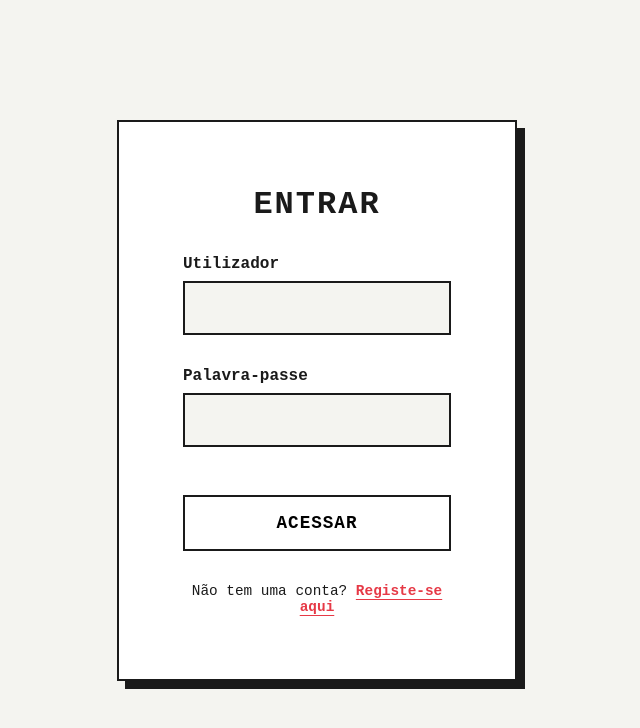
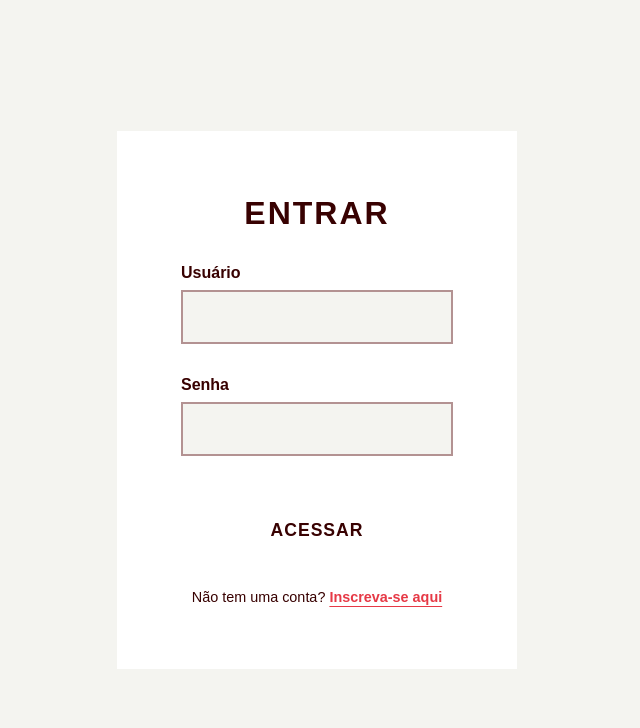
Before and after one commit to JonasGMaia/clone_twitter, a React (Vite) app in the folder frontend/: page /login in a window 1280 px wide. Shown: the top 728 px of the page, without its empty margins (323-963 px from the left). Built offline with nearby package versions, Linux system fonts and the light colour scheme; no server answers.

Commit message:
changing styles

```diff
--- a/frontend/src/pages/Home.tsx
+++ b/frontend/src/pages/Home.tsx
@@ -68,7 +68,7 @@
             <ComposeTextArea
                 value={newTweetContent}
                 onChange={(e) => setNewTweetContent(e.target.value)}
-                placeholder="O que está a acontecer?"
+                placeholder="E aí, qual a boa?"
                 maxLength={280}
             />
             <ComposeAction style={{ justifyContent: 'space-between', alignItems: 'center' }}>
--- a/frontend/src/pages/Login.tsx
+++ b/frontend/src/pages/Login.tsx
@@ -41,7 +41,7 @@
             <Title>Entrar</Title>
             <form onSubmit={handleSubmit}>
             <InputGroup>
-                <Label htmlFor="username">Utilizador</Label>
+                <Label htmlFor="username">Usuário</Label>
                 <Input
                 type="text"
                 id="username"
@@ -52,7 +52,7 @@
             </InputGroup>
 
             <InputGroup>
-                <Label htmlFor="password">Palavra-passe</Label>
+                <Label htmlFor="password">Senha</Label>
                 <Input
                 type="password"
                 id="password"
@@ -70,7 +70,7 @@
             </form>
 
             <AuthFooter>
-                Não tem uma conta? <StyledLink to="/register">Registe-se aqui</StyledLink>
+                Não tem uma conta? <StyledLink to="/register">Inscreva-se aqui</StyledLink>
             </AuthFooter>
         </AuthBox>
         </AuthContainer>
--- a/frontend/src/pages/Profile.tsx
+++ b/frontend/src/pages/Profile.tsx
@@ -77,7 +77,7 @@
         }
     };
 
-    if (!profile) return <ProfileContainer>A carregar informações...</ProfileContainer>;
+    if (!profile) return <ProfileContainer>Carregando suas informações...</ProfileContainer>;
 
     return (
         <>
@@ -105,7 +105,7 @@
             <DisplayName>{profile.first_name || profile.username}</DisplayName>
             <Username>@{profile.username}</Username>
 
-            <BioText>{profile.bio || 'Espaço em branco... Adicione uma biografia.'}</BioText>
+            <BioText>{profile.bio || 'Esta é a bio. Fale sobre você!'}</BioText>
 
             <StatsRow>
             <span><strong>{profile.following_count}</strong> Seguindo</span>
@@ -149,7 +149,7 @@
                 />
                 </InputGroup>
 
-                <SubmitButton type="submit">Guardar Alterações</SubmitButton>
+                <SubmitButton type="submit">Salvar Alterações</SubmitButton>
             </form>
             </ProfileContainer>
         )}
--- a/frontend/src/styles/AuthStyles.ts
+++ b/frontend/src/styles/AuthStyles.ts
@@ -14,9 +14,10 @@
     width: 100%;
     max-width: 400px;
     padding: ${(props) => props.theme.spacing.xlarge};
-    border: ${(props) => props.theme.borders.thickness} solid ${(props) => props.theme.colors.border};
+    // border: ${(props) => props.theme.borders.thickness} solid ${(props) => props.theme.colors.border};
+    border: none;
     background-color: ${(props) => props.theme.colors.surface};
-    box-shadow: 8px 8px 0px ${(props) => props.theme.colors.border}; /* Sombra sólida para o toque retrô */
+    // box-shadow: 8px 8px 0px ${(props) => props.theme.colors.border}; /* Sombra sólida para o toque retrô */
     `;
 
     export const Title = styled.h1`
@@ -58,6 +59,7 @@
     text-transform: uppercase;
     letter-spacing: 1px;
     margin-top: ${(props) => props.theme.spacing.medium};
+    color: ${(props) => props.theme.colors.text};
     `;
 
         export const AuthFooter = styled.div`
--- a/frontend/src/styles/FeedStyles.ts
+++ b/frontend/src/styles/FeedStyles.ts
@@ -3,7 +3,9 @@
 
     export const FeedHeader = styled.header`
     padding: ${(props) => props.theme.spacing.medium};
-    border-bottom: ${(props) => props.theme.borders.thickness} solid ${(props) => props.theme.colors.border};
+    // border-bottom: ${(props) => props.theme.borders.thickness} solid ${(props) => props.theme.colors.border};
+    background-color: ${(props) => props.theme.colors.text};
+    color: ${(props) => props.theme.colors.background};
     font-weight: bold;
     text-transform: uppercase;
     letter-spacing: 2px;
--- a/frontend/src/styles/GlobalStyles.ts
+++ b/frontend/src/styles/GlobalStyles.ts
@@ -11,8 +11,7 @@
     body {
         background-color: ${(props) => props.theme.colors.background};
         color: ${(props) => props.theme.colors.text};
-        font-family: 'Courier New', Courier, monospace; /* Tipografia monoespaçada para o toque retrô, pode trocar se preferir */
-        -webkit-font-smoothing: antialiased;
+        font-family: 'opensans', sans-serif;
     }
 
     a {
@@ -23,7 +22,8 @@
     button {
         cursor: pointer;
         font-family: inherit;
-        border: ${(props) => props.theme.borders.thickness} solid ${(props) => props.theme.colors.border};
+        // border: ${(props) => props.theme.borders.thickness} solid ${(props) => props.theme.colors.border};
+        border: none;
         background-color: transparent;
         transition: all 0.2s ease-in-out;
 
--- a/frontend/src/styles/LayoutStyles.ts
+++ b/frontend/src/styles/LayoutStyles.ts
@@ -11,7 +11,8 @@
 
     export const Sidebar = styled.aside`
     width: 250px;
-    border-right: ${(props) => props.theme.borders.thickness} solid ${(props) => props.theme.colors.border};
+    // border-right: ${(props) => props.theme.borders.thickness} solid ${(props) => props.theme.colors.border};
+    border: none;
     padding: ${(props) => props.theme.spacing.large};
     display: flex;
     flex-direction: column;
@@ -20,7 +21,8 @@
 
     export const MainContent = styled.main`
     flex: 1;
-    border-right: ${(props) => props.theme.borders.thickness} solid ${(props) => props.theme.colors.border};
+        // border-right: ${(props) => props.theme.borders.thickness} solid ${(props) => props.theme.colors.border};
+    border: none;
     `;
 
     export const NavLink = styled(Link)`
--- a/frontend/src/styles/ProfileStyles.ts
+++ b/frontend/src/styles/ProfileStyles.ts
@@ -21,7 +21,7 @@
     export const AvatarBlock = styled.div`
     width: 120px;
     height: 120px;
-    background-color: ${(props) => props.theme.colors.background};
+    background-color: ${(props) => props.theme.colors.border};
     border: ${(props) => props.theme.borders.thickness} solid ${(props) => props.theme.colors.border};
     position: absolute;
     bottom: -60px;
--- a/frontend/src/styles/theme.ts
+++ b/frontend/src/styles/theme.ts
@@ -2,9 +2,9 @@
     export const theme = {
     colors: {
         background: '#F4F4F0', // Um tom off-white levemente envelhecido (retrô)
-        text: '#1A1A1A',       // Quase preto, para alto contraste
+        text: '#380101',       // Quase preto, para alto contraste
         primary: '#E63946',    // Um vermelho/laranja marcante para botões e interações
-        border: '#1A1A1A',     // Bordas escuras para enfatizar recortes geométricos
+        border: '#b39292',     // Bordas escuras para enfatizar recortes geométricos
         surface: '#FFFFFF',    // Fundo branco puro para os cartões de tweets
     },
     spacing: {
@@ -14,7 +14,7 @@
         xlarge: '64px',        // Uso intencional de muito espaço negativo
     },
     borders: {
-        radius: '0px',         // Bordas retas (geométricas e minimalistas) em vez de arredondadas
+        radius: '1px',         // Bordas retas (geométricas e minimalistas) em vez de arredondadas
         thickness: '2px',
     }
     };
```
